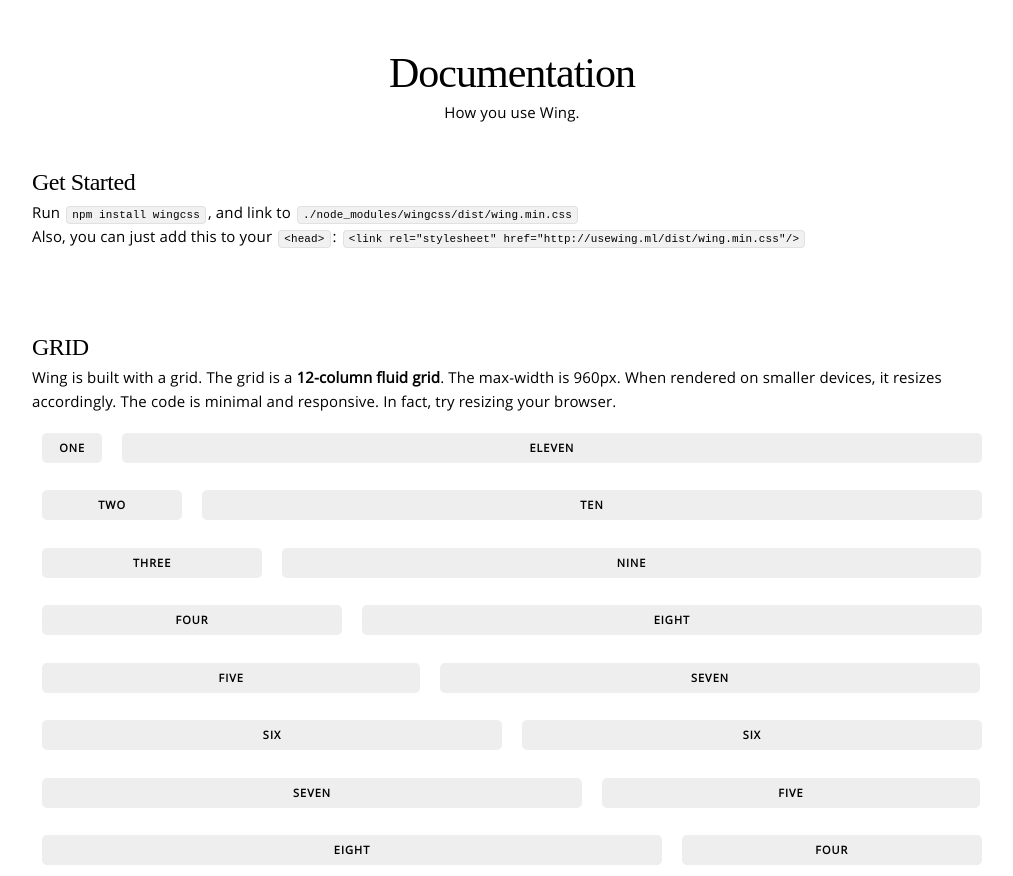
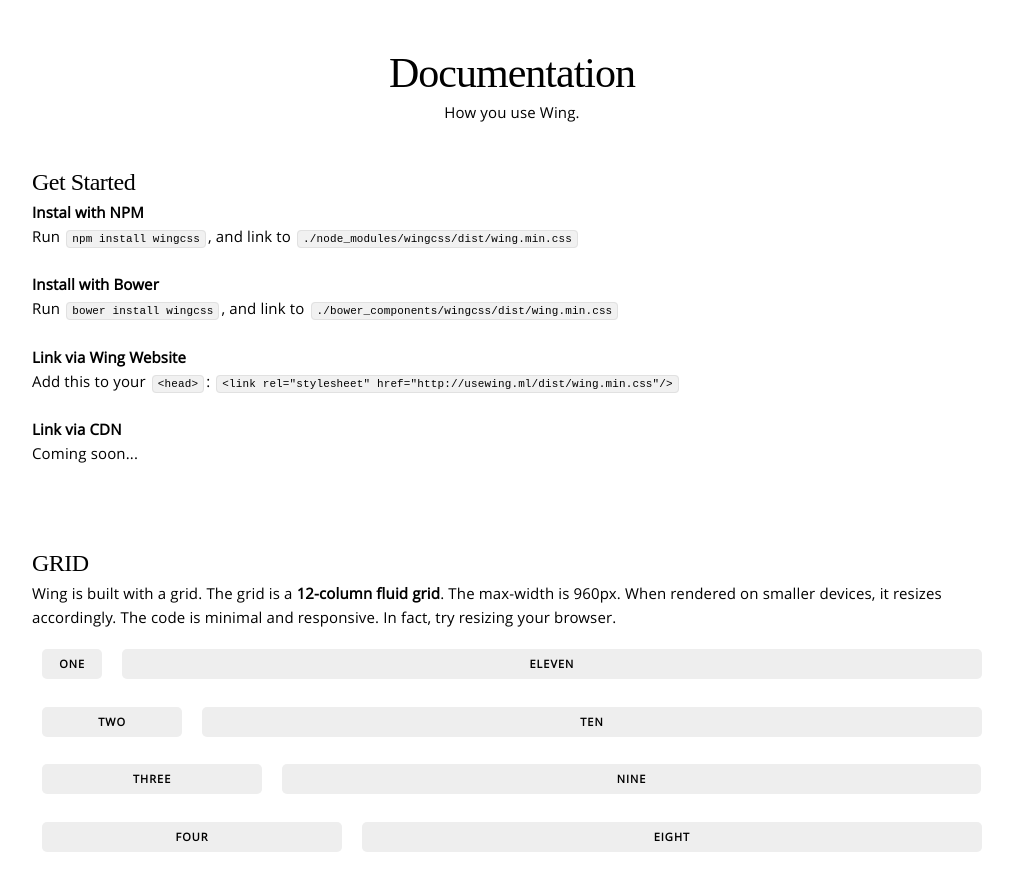
Before and after one commit to kbrsh/wing, a plain HTML site: page index.html in a window 1280 px wide. Shown: the part 1760-2636 px from the top of the page, without its empty margins (128-1141 px from the left). Drawn offline with Linux system fonts and the light colour scheme; a web font is replaced by a local one.

Commit message:
getting started bower

```diff
--- a/index.html
+++ b/index.html
@@ -111,9 +111,17 @@
               <p class="text-center">How you use Wing.</p>
               <div class="docSection">
               <h5>Get Started</h5>
-              Run <code>npm install wingcss</code>, and link to <code>./node_modules/wingcss/dist/wing.min.css</code>
+              <strong>Instal with NPM</strong>
+              <p>Run <code>npm install wingcss</code>, and link to <code>./node_modules/wingcss/dist/wing.min.css</code></p>
               <br/>
-              Also, you can just add this to your <code>&lt;head&gt;</code>: <code>&lt;link rel="stylesheet" href="http://usewing.ml/dist/wing.min.css"/&gt;</code>
+              <strong>Install with Bower</strong>
+              <p>Run <code>bower install wingcss</code>, and link to <code>./bower_components/wingcss/dist/wing.min.css</code></p>
+              <br/>
+              <strong>Link via Wing Website</strong>
+              <p>Add this to your <code>&lt;head&gt;</code>: <code>&lt;link rel="stylesheet" href="http://usewing.ml/dist/wing.min.css"/&gt;</code></p>
+              <br/>
+              <strong>Link via CDN</strong>
+              <p>Coming soon...</p>
               </div>
 
 
```
